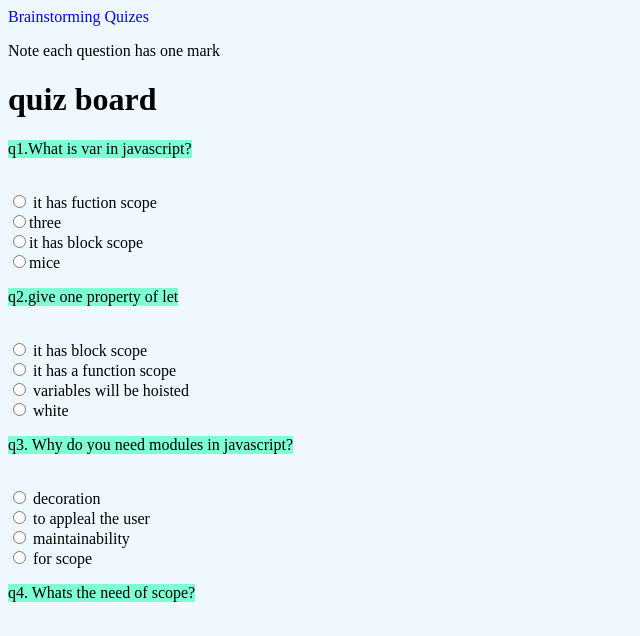
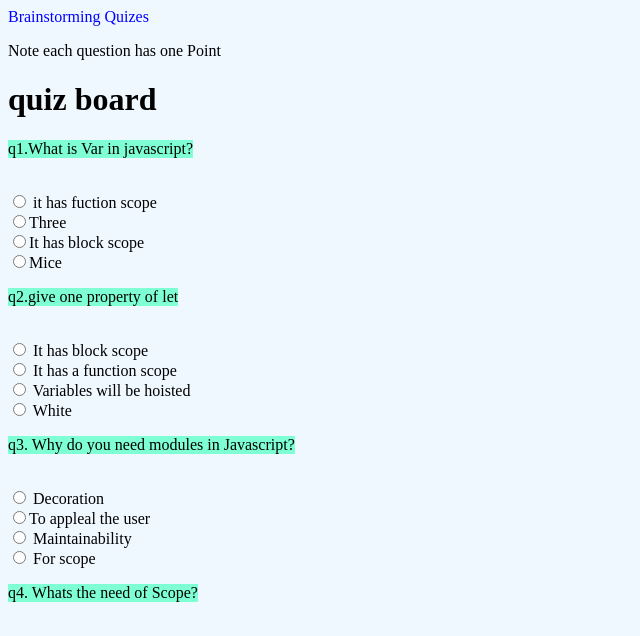
Before and after one commit to festus971/A-quiz-Board-template, a plain HTML site: page index.html in a window 1280 px wide. Shown: the top 636 px of the page, 0-640 px from the left. Drawn offline with Linux system fonts and the light colour scheme.

Commit message:
it will changes the sentences structure

```diff
--- a/index.html
+++ b/index.html
@@ -11,35 +11,35 @@
     <div>
       <div>
         <div class="one">Brainstorming Quizes</div>
-        <p>Note each question has one mark</p>
+        <p>Note each question has one Point</p>
         <h1>quiz board</h1>
         <div>
           <form action="" name="myForm">
-            <p class="two">q1.What is var in javascript?</p>
+            <p class="two">q1.What is Var in javascript?</p>
             <br />
             <input type="radio" name="q1" value="A" /> it has fuction scope
             <br />
-            <input type="radio" name="q1" value="B" />three <br />
-            <input type="radio" name="q1" value="C" />it has block scope <br />
-            <input type="radio" name="q1" value="D" />mice <br />
+            <input type="radio" name="q1" value="B" />Three <br />
+            <input type="radio" name="q1" value="C" />It has block scope <br />
+            <input type="radio" name="q1" value="D" />Mice <br />
 
             <p class="two">q2.give one property of let</p>
             <br />
-            <input type="radio" name="q2" value="A" /> it has block scope<br />
-            <input type="radio" name="q2" value="B" /> it has a function
+            <input type="radio" name="q2" value="A" /> It has block scope<br />
+            <input type="radio" name="q2" value="B" /> It has a function
             scope<br />
-            <input type="radio" name="q2" value="C" /> variables will be
+            <input type="radio" name="q2" value="C" /> Variables will be
             hoisted<br />
-            <input type="radio" name="q2" value="D" /> white<br />
+            <input type="radio" name="q2" value="D" /> White<br />
 
-            <p class="two">q3. Why do you need modules in javascript?</p>
+            <p class="two">q3. Why do you need modules in Javascript?</p>
             <br />
-            <input type="radio" name="q3" value="A" /> decoration<br />
-            <input type="radio" name="q3" value="B" /> to appleal the user<br />
-            <input type="radio" name="q3" value="C" /> maintainability<br />
-            <input type="radio" name="q3" value="D" /> for scope<br />
+            <input type="radio" name="q3" value="A" /> Decoration<br />
+            <input type="radio" name="q3" value="B" />To appleal the user<br />
+            <input type="radio" name="q3" value="C" /> Maintainability<br />
+            <input type="radio" name="q3" value="D" /> For scope<br />
 
-            <p class="two">q4. Whats the need of scope?</p>
+            <p class="two">q4. Whats the need of Scope?</p>
             <br />
             <input type="radio" name="q4" value="A" /> Determines the visibility
             of variables <br />
```
